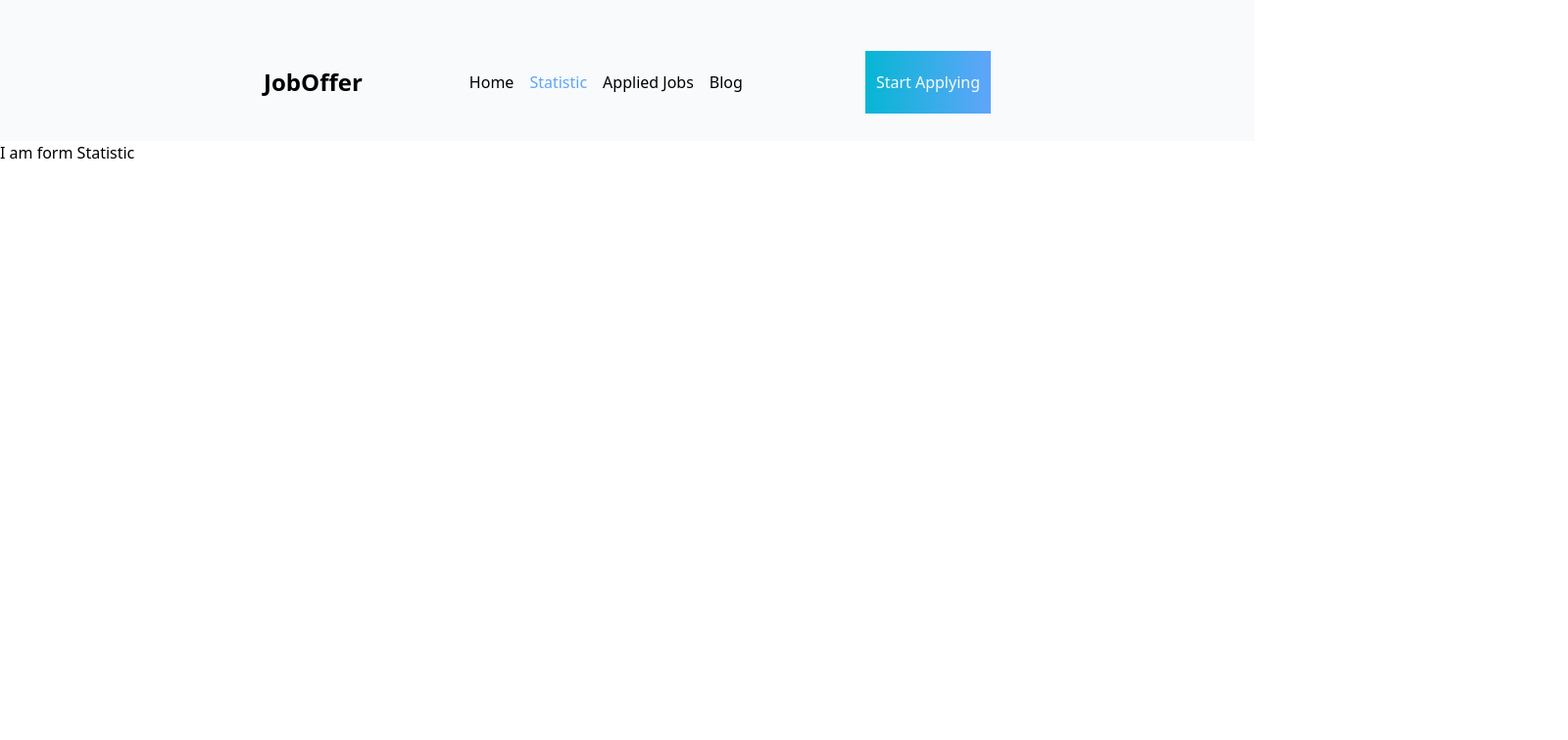
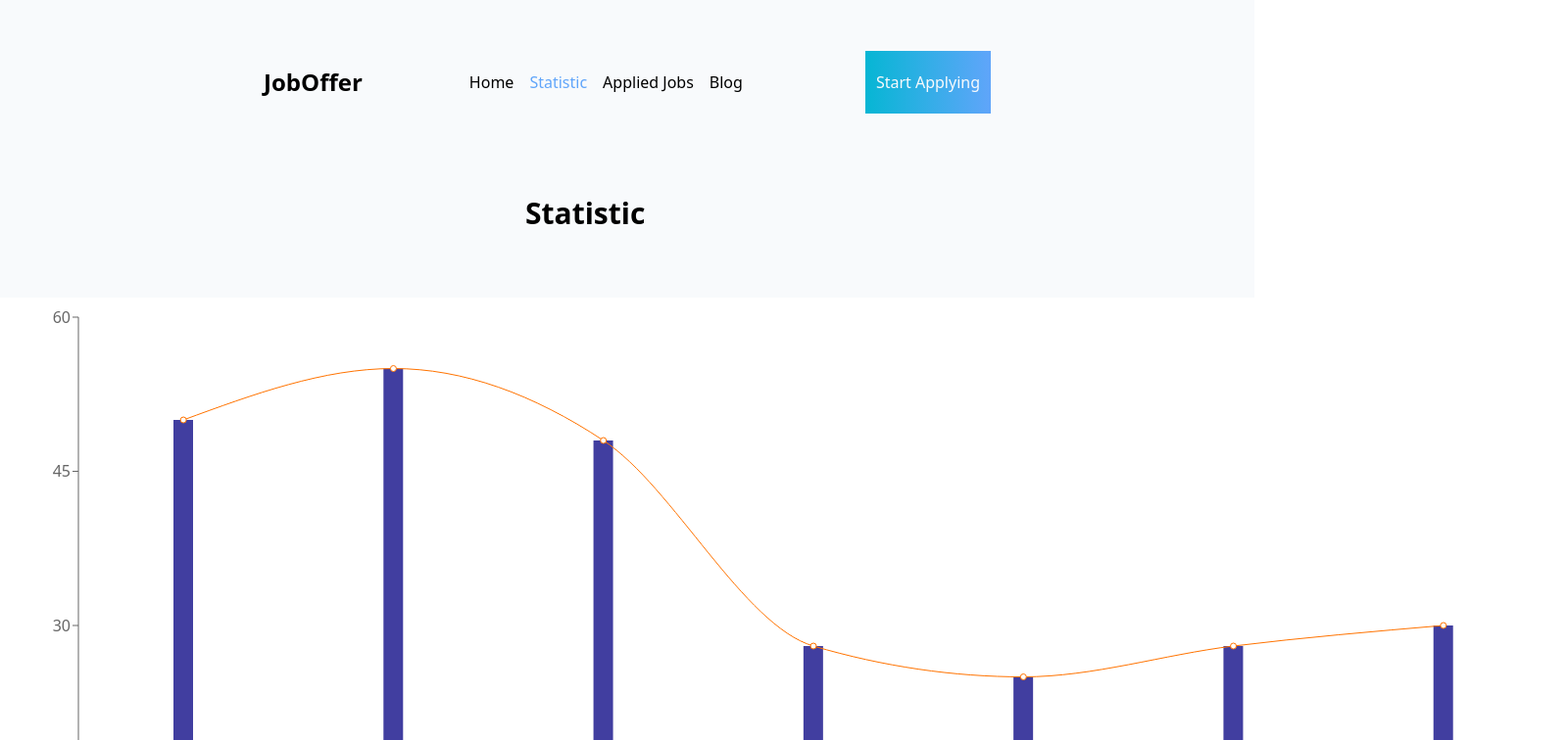
Before and after one commit to shahin2525/b7a9-career-hub, a React (Vite) app: page /statistic in a window 1280 px wide. Shown: the top 756 px of the page at 98% size, 1600 px wide, since content can reach past the window. Built offline with nearby package versions, Linux system fonts and the light colour scheme.

Commit message:
chart is added

```diff
--- a/package.json
+++ b/package.json
@@ -16,6 +16,7 @@
     "react": "^18.2.0",
     "react-dom": "^18.2.0",
     "react-router-dom": "^6.11.1",
+    "recharts": "^2.6.2",
     "sort-by": "^1.2.0"
   },
   "devDependencies": {
--- a/src/component/Statistic/Statistic.jsx
+++ b/src/component/Statistic/Statistic.jsx
@@ -1,9 +1,52 @@
 import React from "react";
-
+import {
+  ComposedChart,
+  Line,
+  Area,
+  Bar,
+  XAxis,
+  YAxis,
+  CartesianGrid,
+  Tooltip,
+  Legend,
+  ResponsiveContainer,
+} from "recharts";
 const Statistic = () => {
+  const assignmentMarks = [
+    { id: 1, name: "assignment - 1", mark: 50 },
+    { id: 2, name: "assignment - 2", mark: 55 },
+    { id: 3, name: "assignment - 3", mark: 48 },
+    { id: 4, name: "assignment - 4", mark: 28 },
+    { id: 5, name: "assignment - 5", mark: 25 },
+    { id: 6, name: "assignment - 6", mark: 28 },
+    { id: 7, name: "assignment - 7", mark: 30 },
+  ];
   return (
     <div>
-      <h2>I am form Statistic</h2>
+      <div className="bg-slate-50 h-40 pb-14">
+        <h1 className="w-52 pt-14  h-10 text-3xl font-extrabold ml-auto mr-auto">
+          Statistic
+        </h1>
+      </div>
+      {/* <ResponsiveContainer width="100%" height="100%"> */}
+      <ComposedChart
+        width={1600}
+        height={700}
+        data={assignmentMarks}
+        margin={{
+          top: 20,
+          right: 20,
+          bottom: 20,
+          left: 20,
+        }}
+      >
+        <Bar dataKey="mark" barSize={20} fill="#413ea0" />
+        <Line type="monotone" dataKey="mark" stroke="#ff7300" />
+        <XAxis dataKey="name" scale="band" />
+        <YAxis />
+        <Tooltip />
+      </ComposedChart>
+      {/* </ResponsiveContainer> */}
     </div>
   );
 };
```
Also changed, not shown: 1 other file (tests, documents, lock files or other folders).
